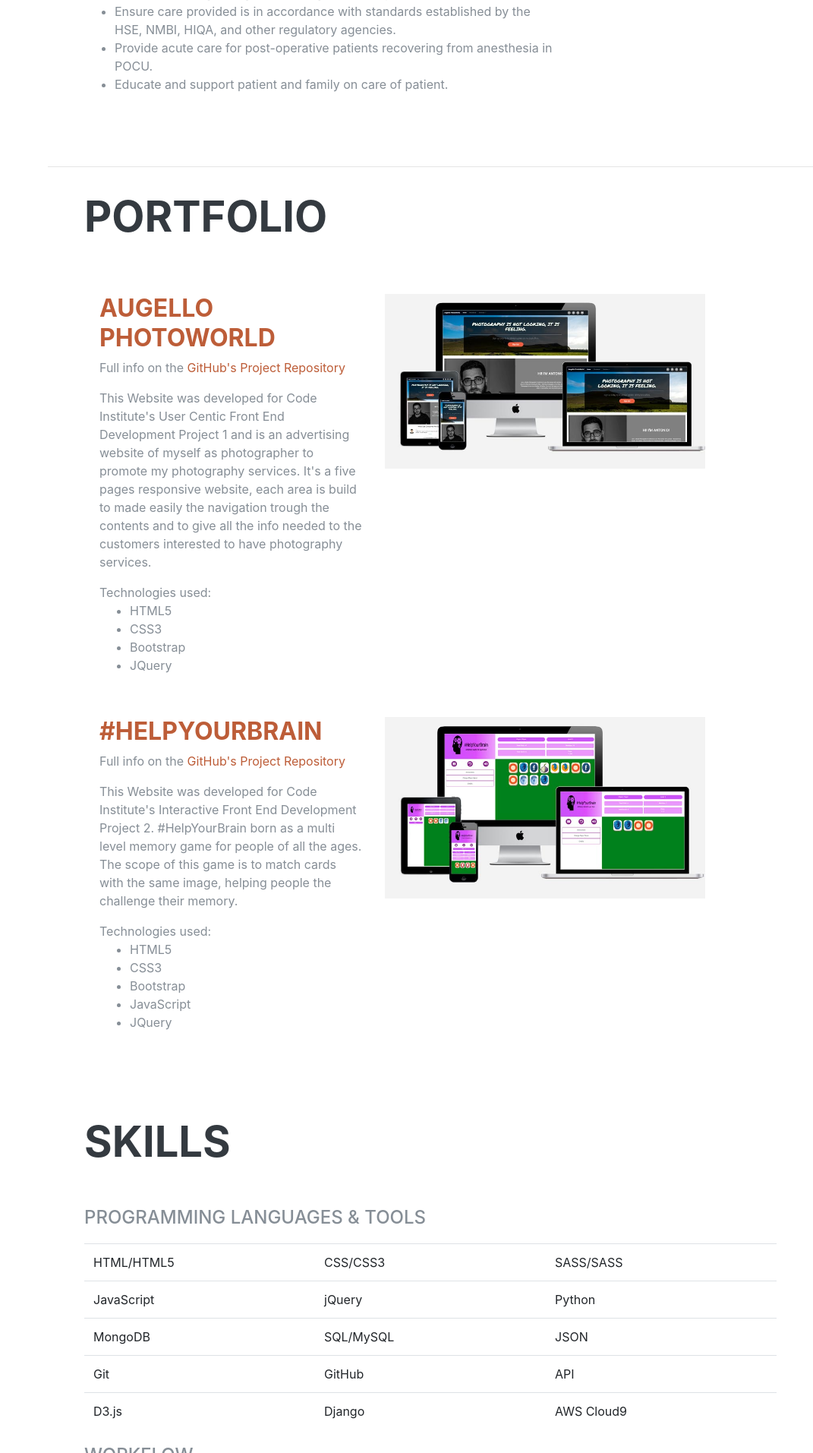
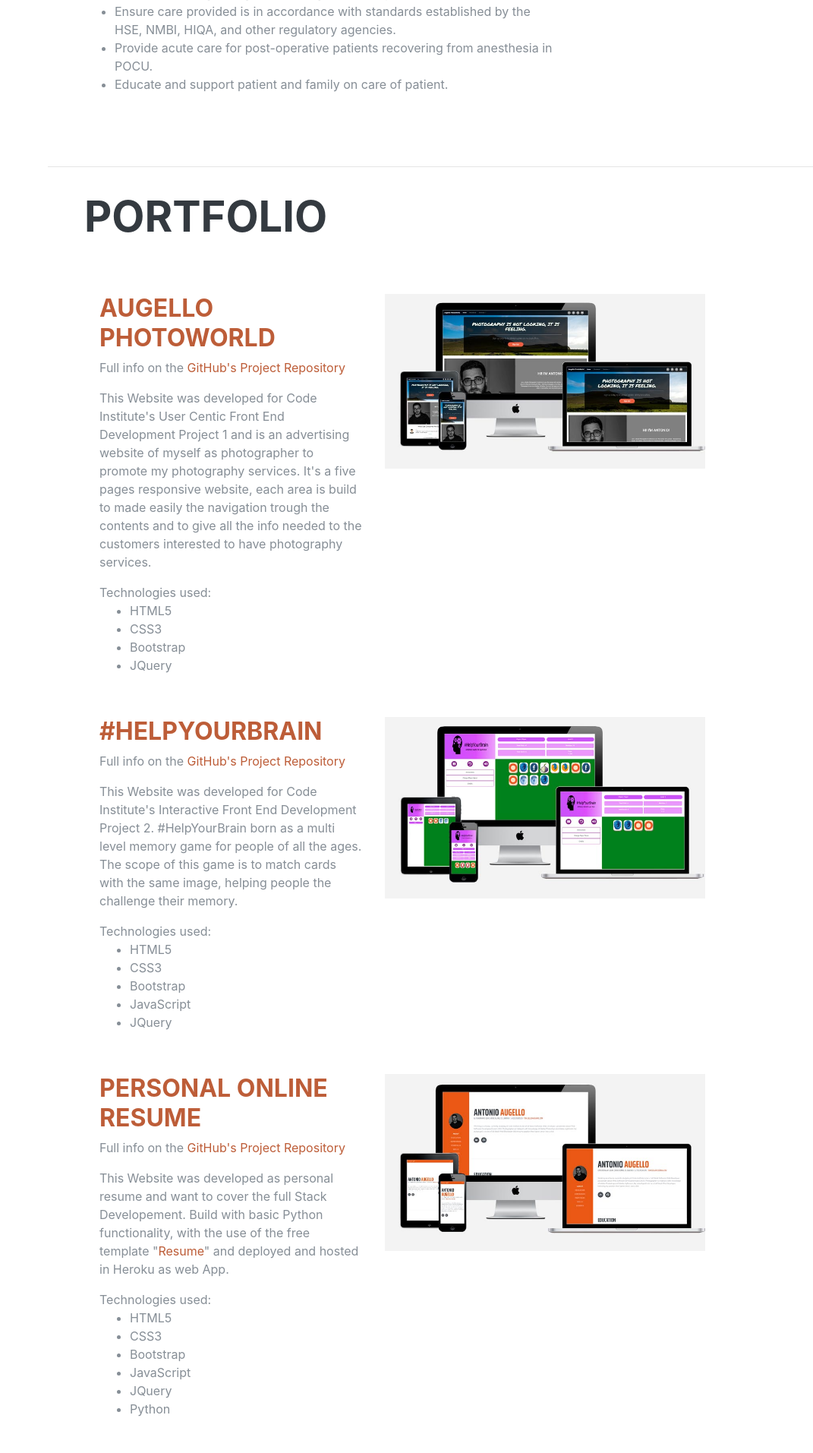
Before and after one commit to gello94/antonio_augello_online_Resume, a Flask app: page / in a window 1280 px wide. Shown: the part 2247-4160 px from the top of the page at 76% size, without its empty margins (209-1280 px from the left). Run offline with Flask 2, Linux system fonts and the light colour scheme; some libraries are stand-ins or nearby versions; some web fonts are replaced.

Commit message:
added readme, project 3

```diff
--- a/templates/index.html
+++ b/templates/index.html
@@ -165,7 +165,7 @@
 
           </div>
           <div class="resume-date text-md-right">
-            <span class="text-primary">January 2019 - Present</span>
+            <span class="text-primary">June 2018 - January 2019</span>
           </div>
         </div>
 
@@ -245,7 +245,43 @@
                 </div>
                 <div class="col-xs-12 col-md-7">
                   <div class="Portfolio-body">
-                    <img class="img-fluid img_portfolio" src="static/img/project2.jpg" alt="Project 1">
+                    <img class="img-fluid img_portfolio" src="static/img/project2.jpg" alt="Project 2">
+                  </div>
+                </div>
+              </div>
+
+            </div>
+          </div>
+
+          <hr class="m-0">
+
+          <!--Portfolio 3-->
+          <div class="portfolio-section">
+            <div class="col-12">
+              <div class="row">
+                <div class="col-xs-12 col-md-5">
+                  <div class="portfolio-head">
+                    <h3><a href="https://onlineresumeantonio.herokuapp.com/" target="_blank">Personal Online Resume</a></h3>
+                  </div>
+                  <div class="info_project">
+                    <p>Full info on the <a href="https://github.com/gello94/antonio_augello_online_Resume">GitHub's Project Repository</a></p>
+                    <p>This Website was developed as personal resume and want to cover the full Stack Developement. Build with basic Python functionality, with the use of the free template "<a href="https://startbootstrap.com/themes/resume/">Resume</a>" and deployed and hosted in Heroku as web App.</p>
+                    <div class="list_technologies">
+                      <div>Technologies used:</div>
+                      <ul>
+                        <li>HTML5</li>
+                        <li>CSS3</li>
+                        <li>Bootstrap</li>
+                        <li>JavaScript</li>
+                        <li>JQuery</li>
+                        <li>Python</li>
+                      </ul>
+                    </div>
+                  </div>
+                </div>
+                <div class="col-xs-12 col-md-7">
+                  <div class="Portfolio-body">
+                    <img class="img-fluid img_portfolio" src="static/img/project3.jpg" alt="Project 3">
                   </div>
                 </div>
               </div>
```
Also changed, not shown: README.md, static/img/project3.jpg (added).
